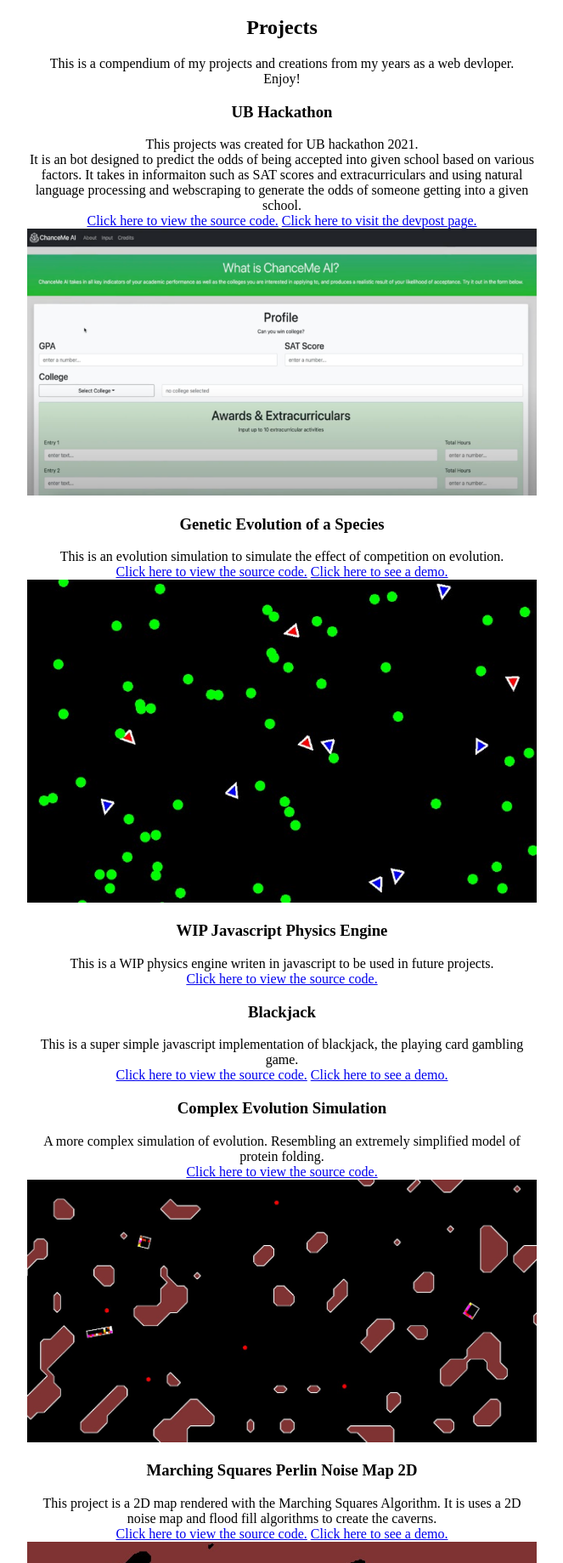
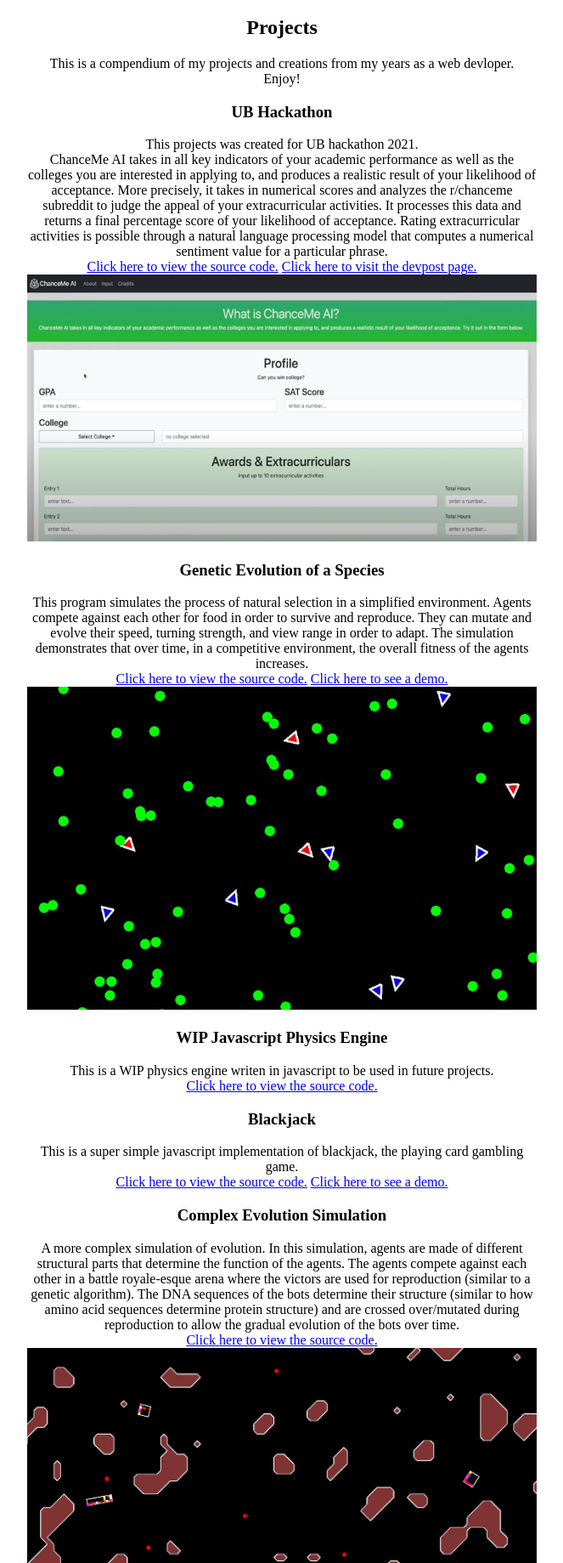
Before and after one commit to elliotdelano/elliotdelano.github.com, a plain HTML site: page index.html in a window 1280 px wide. Shown: the part 61-1900 px from the top of the page at 85% size, without its empty margins (308-971 px from the left). Drawn offline with Linux system fonts and the light colour scheme.

Commit message:
new descriptions

```diff
--- a/index.html
+++ b/index.html
@@ -37,9 +37,13 @@
         <div>
             <h3>UB Hackathon</h3>
             <p>This projects was created for UB hackathon 2021.</p>
-            <p>It is an bot designed to predict the odds of being accepted into given school based on various factors.
-                It takes in informaiton such as SAT scores and extracurriculars and using natural language processing
-                and webscraping to generate the odds of someone getting into a given school.</p>
+            <p>ChanceMe AI takes in all key indicators of your academic performance as well as the colleges you are
+                interested in applying to, and produces a realistic result of your likelihood of acceptance. More
+                precisely, it takes in numerical scores and analyzes the r/chanceme subreddit to judge the appeal of
+                your extracurricular activities. It processes this data and returns a final percentage score of your
+                likelihood of acceptance. Rating extracurricular activities is possible through a natural language
+                processing model that computes a numerical sentiment value for a particular phrase.
+            </p>
             <a href="https://github.com/elliotdelano/hackathon-project" target="_blank">Click here to view the source
                 code.</a>
             <a href="https://devpost.com/software/funnnyhack-1" target="_blank">Click here to visit the devpost
@@ -52,7 +56,11 @@
         <!-- Project two genetic learning -->
         <div>
             <h3>Genetic Evolution of a Species</h3>
-            <p>This is an evolution simulation to simulate the effect of competition on evolution.</p>
+            <p>This program simulates the process of natural selection in a simplified environment. Agents compete
+                against each other for food in order to survive and reproduce. They can mutate and evolve their speed,
+                turning strength, and view range in order to adapt. The simulation demonstrates that over time, in a
+                competitive environment, the overall fitness of the agents increases.
+            </p>
             <a href="https://github.com/elliotdelano/geneticlearning" target="_blank">Click here to view the source
                 code.</a>
             <a href="https://elliotdelano.github.io/geneticlearning/" target="_blank">Click here to see a demo.</a>
@@ -78,7 +86,13 @@
         <!-- Project five Complex Evolution Simulation -->
         <div>
             <h3>Complex Evolution Simulation</h3>
-            <p>A more complex simulation of evolution. Resembling an extremely simplified model of protein folding.</p>
+            <p>A more complex simulation of evolution. In this simulation, agents are made of different structural parts
+                that determine the function of the agents. The agents compete against each other in a battle
+                royale-esque arena where the victors are used for reproduction (similar to a genetic algorithm). The DNA
+                sequences of the bots determine their structure (similar to how amino acid sequences determine protein
+                structure) and are crossed over/mutated during reproduction to allow the gradual evolution of the bots
+                over time.
+            </p>
             <a href="https://github.com/elliotdelano/Project-G" target="_blank">Click here to view the source
                 code.</a>
             <div>
@@ -88,8 +102,9 @@
         <!-- Project five Marching Squares Perlin Noise Map 2D-->
         <div>
             <h3>Marching Squares Perlin Noise Map 2D</h3>
-            <p>This project is a 2D map rendered with the Marching Squares Algorithm. It is uses a 2D noise map and
-                flood fill algorithms to create the caverns.</p>
+            <p>This project is a 2D map rendered with the Marching Squares Algorithm. It uses a 2D noise map and
+                flood-fill algorithms to create caverns.
+            </p>
             <a href="https://github.com/elliotdelano/Marching-Squares-Map" target="_blank">Click here to view the source
                 code.</a>
             <a href="https://elliotdelano.github.io/Marching-Squares-Map/" target="_blank">Click here to see a demo.</a>
@@ -99,8 +114,12 @@
         </div>
         <!-- Project six Viral Spread-->
         <div>
-            <h3>Viral Spread in a metropolitan Area</h3>
-            <p>An extremely simplified simulation of how a virus could spread in a metropolitan area.</p>
+            <h3>Viral Spread in a Metropolitan Area</h3>
+            <p>An extremely simplified simulation of how a virus could spread in a metropolitan area. Agents follow a
+                day-night cycle schedule and roam from location to location during the day before returning home. The
+                program graphs the spread of the virus over time to see how different factors such as infectivity or
+                fatality affect the spread. In response to the Covid-19 pandemic.
+            </p>
             <a href="https://github.com/elliotdelano/virus-sim" target="_blank">Click here to view the source
                 code.</a>
             <a href="https://elliotdelano.github.io/virus-sim/" target="_blank">Click here to see a demo.</a>
@@ -122,7 +141,12 @@
         <!-- Project eight Voronoi Diagram-->
         <div>
             <h3>Voronoi Diagram Generator</h3>
-            <p>A visualization of voronoi diagrams in different metric spaces.</p>
+            <p>A visualization of Voronoi diagrams in different metric spaces. The program calculates the distance of a
+                pixel to each of the nodes making up the Voronoi diagram using a chosen distance metric. Euclidean
+                distance is the direct length of a line segment between two points. Manhattan distance is the sum of the
+                absolute difference of the cartesian coordinates of two points. Minkowski distance is the distance
+                between two points in the normed vector space.
+            </p>
             <a href="https://github.com/elliotdelano/voronoi" target="_blank">Click here to view the source
                 code.</a>
             <a href="https://elliotdelano.github.io/voronoi/" target="_blank">Click here to see a demo.</a>
```
